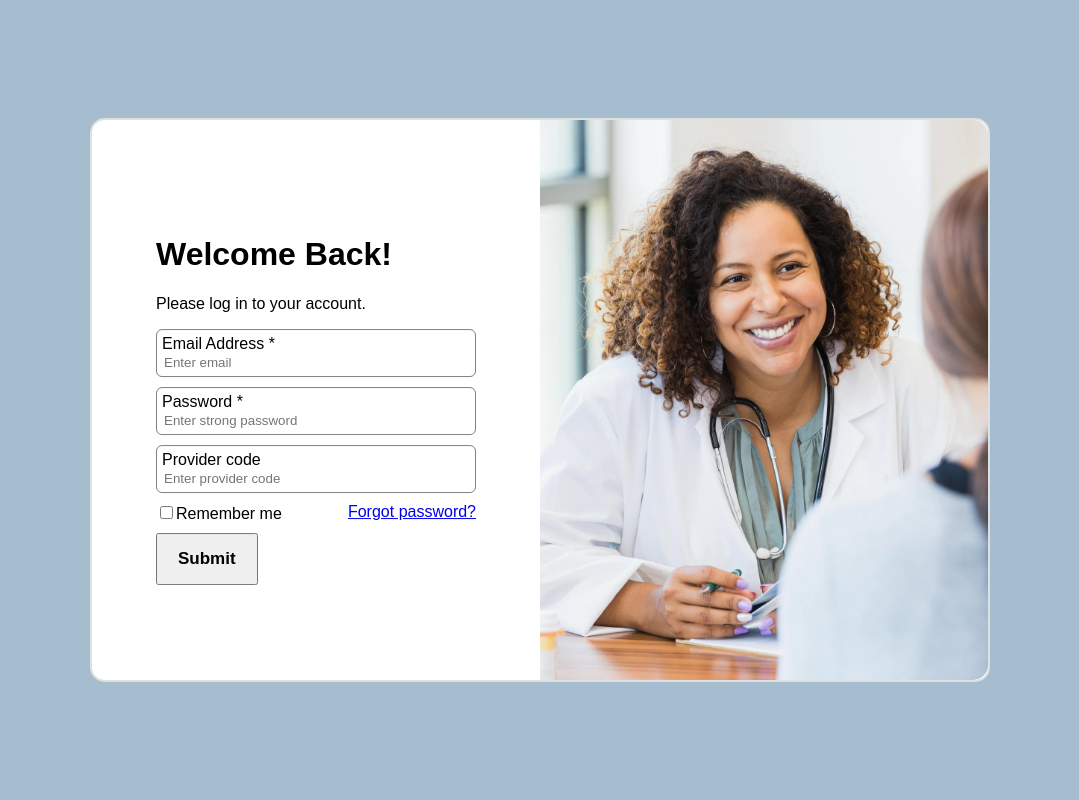
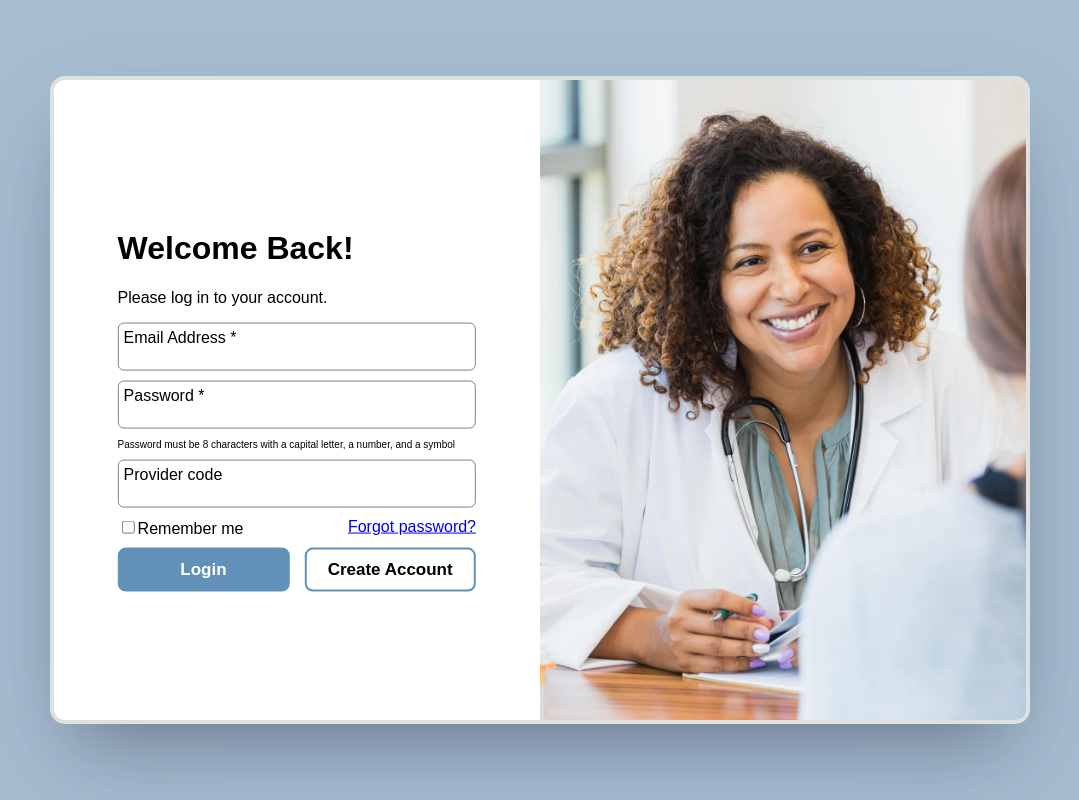
Before and after one commit to emresenDEV/MediMemo-DevWeek2024, a React (Create React App) app in the folder client/: page / in a window 1280 px wide. Shown: the whole page, without its empty margins (100-1179 px from the left). Built offline with nearby package versions, Linux system fonts and the light colour scheme.

Commit message:
refines login/signup page styling

```diff
--- a/client/src/components/Login.js
+++ b/client/src/components/Login.js
@@ -28,22 +28,26 @@ function Login() {
             <h1>Welcome Back!</h1>
             <p>Please log in to your account.</p>
             <form onSubmit={handleSubmit}>
-              <div className="input">
+              <div className="input-div">
               <label >Email Address *
                 <br/>
-                <input id="email" type="text" placeholder="Enter email" value={formData.email} onChange={handleChange}/>
+                {/* <input id="email" type="text" placeholder="Enter email" value={formData.email} onChange={handleChange}/> */}
+                <input id="email" type="text" value={formData.email} onChange={handleChange}/>
               </label>
               </div>
-              <div className="input">
+              <div className="input-div">
               <label >Password *
                 <br/>
-                <input id="password" type="text" placeholder="Enter strong password" value={formData.password} onChange={handleChange}/>
+                {/* <input id="password" type="text" placeholder="Enter strong password" value={formData.password} onChange={handleChange}/> */}
+                <input id="password" type="text" value={formData.password} onChange={handleChange}/>
               </label>
               </div>
-              <div className="input">
+              <p id="password-rules">Password must be 8 characters with a capital letter, a number, and a symbol</p>
+              <div className="input-div">
               <label >Provider code
                 <br/>
-                <input id="code" type="text" placeholder="Enter provider code" value={formData.password} onChange={handleChange}/>
+                {/* <input id="code" type="text" placeholder="Enter provider code" value={formData.password} onChange={handleChange}/> */}
+                <input id="code" type="text" value={formData.password} onChange={handleChange}/>
               </label>
               </div>
               <div className="remember-forgot">
@@ -57,7 +61,10 @@ function Login() {
               <a id="forgot-password" href="/recover-password">Forgot password?</a>
               </span>
               </div>
-              <button id="submit-login" type="submit">Submit</button>
+              <div>
+              <button id="login-button" type="submit">Login</button>
+              <button id="signup-button" type="submit">Create Account</button>
+              </div>
             </form>
           </div>
         </div>
--- a/client/src/index.css
+++ b/client/src/index.css
@@ -80,10 +80,11 @@ body {
 .overlay {
   background-color: white;
   border-radius: 15px;
-  width: 70vw;
-  height: 70vh;
+  width: 76vw;
+  height: 80vh;
   display: flex;
-  border: #dfe1e0 2px solid;
+  border: #dfe1e0 4px solid;
+  box-shadow: rgba(50, 50, 93, 0.25) 0px 50px 100px -20px, rgba(0, 0, 0, 0.3) 0px 30px 60px -30px;;
 }
 
 .overlay-col {
@@ -99,10 +100,10 @@ body {
 .login-image {
   /* height: 100%; */
   /* border: red 1px solid; */
-  width: 35vw;
-  height: 70vh;
+  width: 100%;
+  height: 100%;
   object-fit: cover;
-  border-radius: 0 15px 15px 0;
+  border-radius: 0 10px 10px 0;
 }
 
 .login-text {
@@ -115,19 +116,21 @@ body {
   transform: translate(-50%,-50%);
 }
 
-.input{
+.input-div {
   border: grey 1px solid;
   padding: 5px;
   margin-bottom: 10px;
   border-radius: 6px;
 }
 
-.input input {
+input {
   border: none;
-  text-decoration: none;
-  appearance: none;
-  -webkit-appearance: none;
-  box-shadow: none;
+  outline: none;
+  background: transparent;
+}
+
+.input-div:has(input:focus) {
+  border: #6191b8 2px solid;
 }
 
 .remember-forgot {
@@ -141,3 +144,33 @@ body {
 form button {
   text-decoration: none;
 }
+
+#password-rules {
+  font-size: 10px;
+}
+
+#login-button {
+  color: white;
+  background-color: #6191b8;
+}
+
+#signup-button {
+  background-color: transparent;
+  float: right
+}
+
+#signup-button, #login-button {
+  border: #6191b8 2px solid;
+  border-radius: 8px;
+  padding: 10px 15px;
+}
+
+form div:has(button) {
+  display: flex;
+  gap: 15px;
+}
+
+form div button {
+  flex: 1;
+  /* justify-content: space-between; */
+}
```
Also changed, not shown: 1 other file (tests, documents, lock files or other folders).
